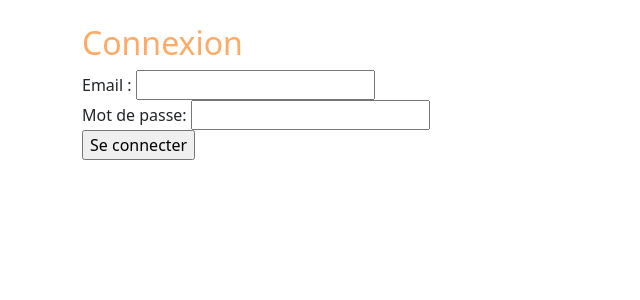
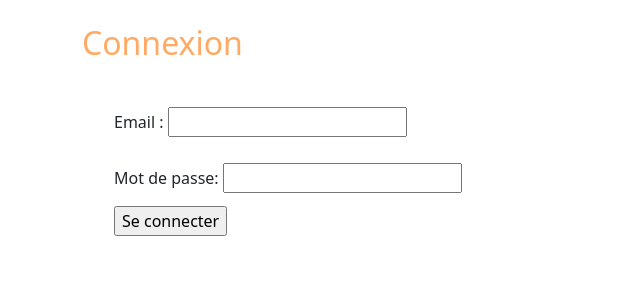
Before and after one commit to HM-codeuse/CUISINEA, a PHP site: page /connexion.php in a window 1280 px wide. Shown: the part 101-401 px from the top of the page, without its empty margins (0-640 px from the left). Run offline with PHP 8.4, Linux system fonts and the light colour scheme.

Commit message:
add deconnexion file and finish system of authentification

```diff
--- a/ajout_modification_recette.php
+++ b/ajout_modification_recette.php
@@ -1,14 +1,11 @@
 <?php
 session_start();
 
-// Vérifier si l'utilisateur est connecté
 if (!isset($_SESSION['user_id'])) {
     // Utilisateur non connecté, rediriger vers la page de connexion
     header('Location: connexion.php');
     exit();
 }
-
-// L'utilisateur est connecté,
 
 require_once('templates/header.php');
 require_once('lib/tools.php');
--- a/connexion.php
+++ b/connexion.php
@@ -9,15 +9,15 @@
 </head>
 <body>
     <h2>Connexion</h2>
-    <form method="POST" action="validation_connexion.php">
+    <form method="POST" action="validation_connexion.php" class="m-3 p-3">
 
-        <label for="email">Email :</label>
+        <label for="email" class="my-3">Email :</label>
         <input type="text" id="email" name="email" required><br>
 
-        <label for="password">Mot de passe:</label>
+        <label for="password" class="my-3">Mot de passe:</label>
         <input type="password" id="password" name="password" required><br>
 
-        <input type="submit" value="Se connecter">
+        <input type="submit" value="Se connecter" class="center">
     </form>
 </body>
 </html>
--- a/index.php
+++ b/index.php
@@ -1,4 +1,7 @@
 <?php
+require_once 'lib/pdo.php';
+session_start();
+
   require_once('templates/header.php');
   require_once('lib/recipe.php');
 
@@ -14,7 +17,7 @@
       </div>
       <div class="col-lg-6">
         <h1 class="display-5 fw-bold lh-1 mb-3">Cuisinea - Recettes de cuisine</h1>
-        <p class="lead">Lorem ipsum dolor sit amet consectetur adipisicing elit. Provident, reprehenderit! Optio, nam? Maxime, molestiae velit. Quae, totam accusantium natus doloribus labore ratione. Molestiae ab dicta explicabo assumenda totam velit. Enim.</p>
+        <p class="lead">Bienvenue sur notre site de recettes, l'endroit idéal pour explorer et découvrir de délicieuses créations culinaires. Que vous soyez un amateur passionné ou un chef expérimenté, notre collection variée de recettes saura satisfaire toutes vos envies gastronomiques. Des plats traditionnels aux saveurs exotiques, vous trouverez ici des idées pour chaque repas et chaque occasion. Laissez-vous guider par nos instructions détaillées, nos astuces pratiques et nos suggestions de variations pour donner une touche personnelle à chaque recette. Préparez-vous à émerveiller vos papilles et à épater vos proches avec des mets savoureux qui feront de chaque repas un moment spécial.</p>
         <div class="d-grid gap-2 d-md-flex justify-content-md-start">
           <a href="recettes.php" class="btn btn-primary">Voir nos recettes</a>
         </div>
--- a/recette.php
+++ b/recette.php
@@ -1,4 +1,5 @@
 <?php
+session_start();
 require_once('templates/header.php');
 require_once('lib/tools.php');
 require_once('lib/recipe.php');
--- a/recettes.php
+++ b/recettes.php
@@ -1,4 +1,6 @@
 <?php
+session_start();
+
   require_once('templates/header.php');
   require_once('lib/recipe.php');
 
--- a/templates/header.php
+++ b/templates/header.php
@@ -4,6 +4,17 @@ require_once('lib/pdo.php');
 
 $currentPage = basename($_SERVER['SCRIPT_NAME']);
 
+// Vérifier si l'utilisateur est connecté
+if (isset($_SESSION['user_id'])) {
+  $user_id = $_SESSION['user_id'];
+
+  // Effectuer une requête pour récupérer les informations de l'utilisateur à partir de la base de données
+  $sql = "SELECT * FROM users WHERE id = :user_id";
+  $stmt = $pdo->prepare($sql);
+  $stmt->execute(['user_id' => $user_id]);
+  $user = $stmt->fetch(PDO::FETCH_ASSOC);
+
+}
 
 
 
@@ -43,26 +54,19 @@ $currentPage = basename($_SERVER['SCRIPT_NAME']);
       </ul>
 
       <div class="col-md-3 text-end">
-      <a href="connexion.php" class="btn btn-outline-primary me-2">Se connecter</a>
-      <a href="inscription.php" class="btn btn-primary">S'inscrire</a>
-      </div>
+      <?php
+// ...
 
-      <div class="col-md-3 text-end">
-        <?php
-        // Afficher le statut de connexion de l'utilisateur et le bouton de déconnexion
-        if (isset($_SESSION['user_id'])) {
-            $user_id = $_SESSION['user_id'];
-            // Ici, vous pouvez effectuer une requête pour récupérer les informations de l'utilisateur à partir de la base de données
-            // Par exemple, $user = fetchUserFromDatabase($user_id);
+if (isset($_SESSION['user_id'])) {
+    $user_id = $_SESSION['user_id']; ?>
+    <span class="nav-link">Connecté en tant que <?= $user['last_name'] ?> <?= $user['first_name'] ?> </span>
+    <a href="deconnexion.php" class="btn btn-primary">Déconnexion</a>
+<?php } else { ?>
 
-            // Afficher le nom de l'utilisateur ou tout autre information souhaitée
-            echo 'Connecté en tant que ' . $user->last_name . $user->first_name;
+    <a href="connexion.php" class="btn btn-outline-primary me-2">Se connecter</a>
+    <a href="inscription.php" class="btn btn-primary">S'inscrire</a>
+<?php }
+?>
 
-            // Afficher le bouton de déconnexion
-            echo '<a href="deconnexion.php" class="btn btn-primary">Déconnexion</a>';
-        }
-        ?>
-
-
-
+    </div>
     </header>
```
Also changed, not shown: deconnexion.php (added, +14 -0 lines), inscription.php (+4 -4 lines), validation_connexion.php (+5 -5 lines), validation_inscription.php (+4 -5 lines).
